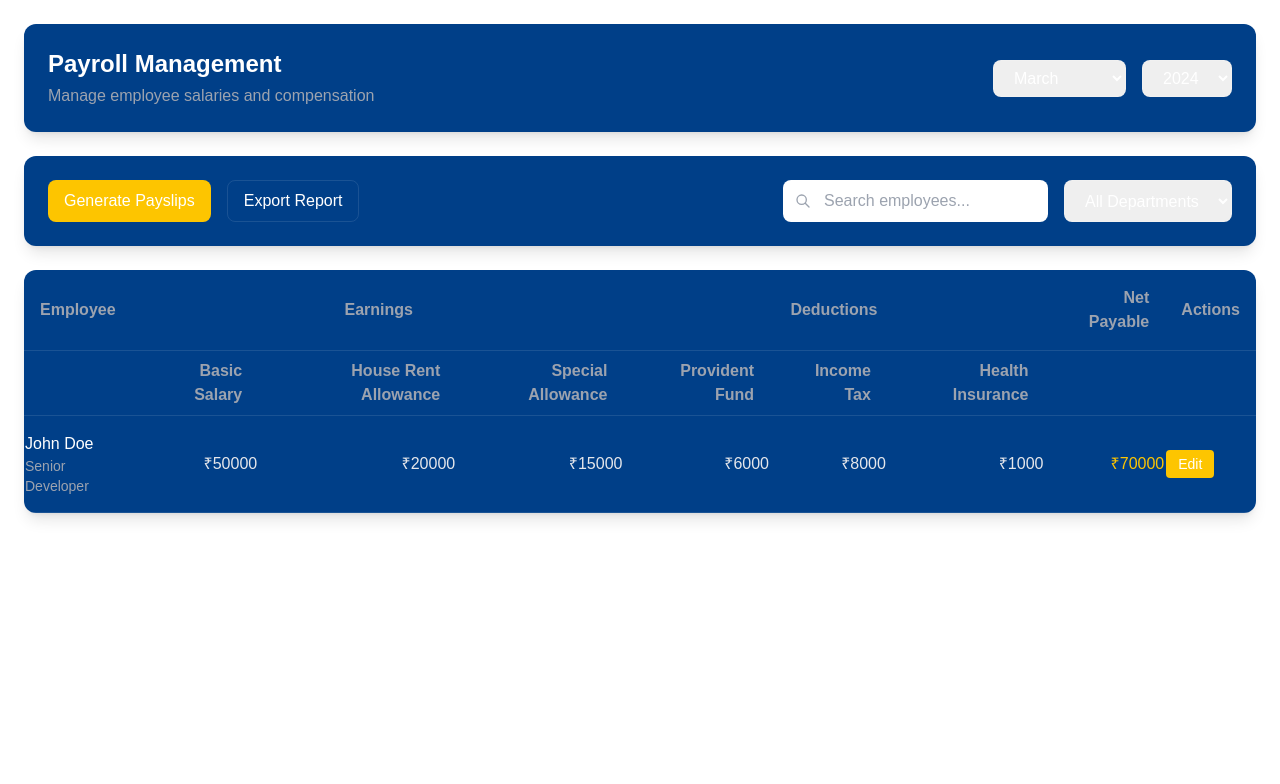
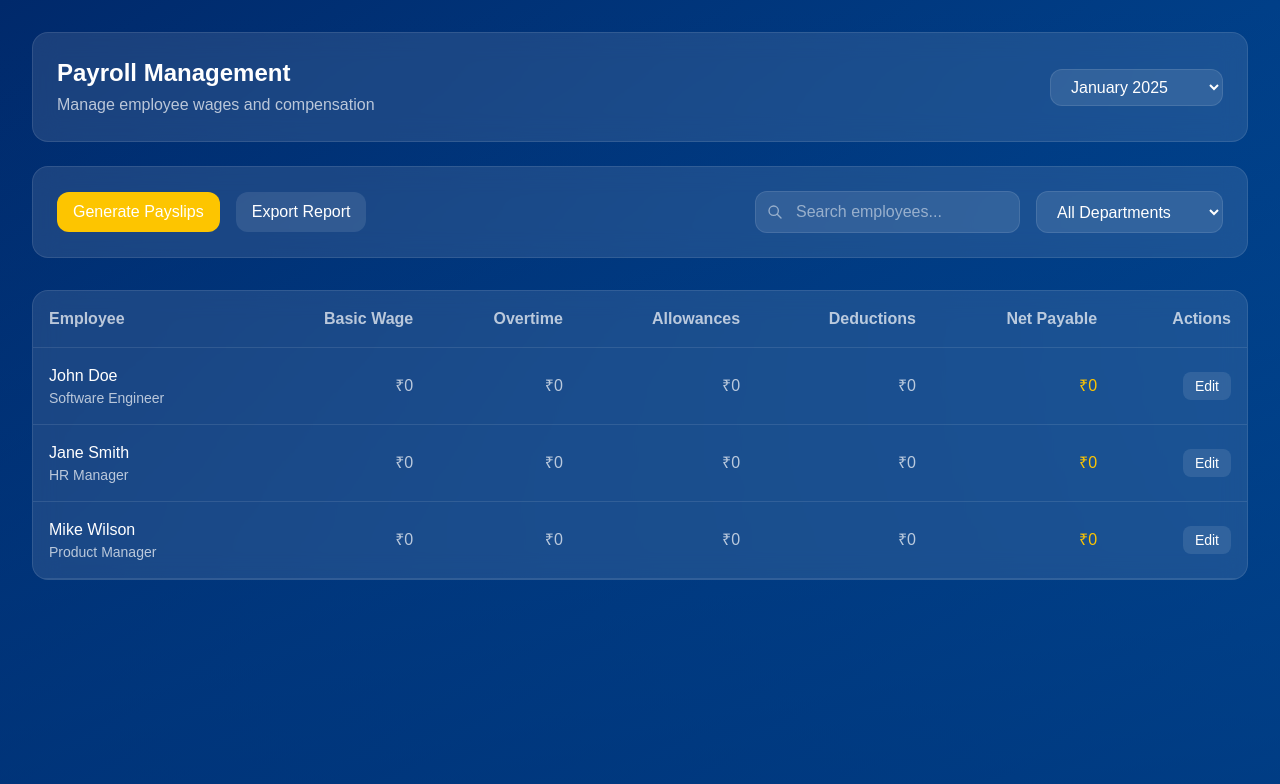
Before and after one commit to ThatNinjaGuy/employee-management, a Next.js app: page /payroll in a window 1280 px wide. Shown: the top 784 px of the page. Built offline with nearby package versions, Linux system fonts and the light colour scheme.

Commit message:
Integrated payroll with employee management

```diff
--- a/src/components/payroll/PayrollActions.tsx
+++ b/src/components/payroll/PayrollActions.tsx
@@ -1,24 +1,33 @@
-export function PayrollActions() {
+interface PayrollActionsProps {
+  onSearch?: (term: string) => void;
+  onDepartmentChange?: (department: string) => void;
+}
+
+export function PayrollActions({
+  onSearch,
+  onDepartmentChange,
+}: PayrollActionsProps) {
   return (
-    <div className="flex flex-col sm:flex-row gap-4 justify-between items-start sm:items-center bg-primary-dark rounded-xl p-6 shadow-lg">
+    <div className="mt-6 flex flex-col sm:flex-row gap-4 justify-between items-start sm:items-center bg-white/10 backdrop-blur-md rounded-2xl p-6 border border-white/10">
       <div className="flex gap-4">
-        <button className="px-4 py-2 bg-accent-main text-white rounded-lg hover:bg-accent-light transition-colors duration-200">
+        <button className="px-4 py-2 bg-accent-main text-white rounded-xl hover:bg-accent-light transition-colors duration-300">
           Generate Payslips
         </button>
-        <button className="px-4 py-2 bg-primary-darker text-white rounded-lg border border-white/10 hover:bg-primary-dark/80 transition-colors duration-200">
+        <button className="px-4 py-2 bg-white/10 text-white rounded-xl hover:bg-white/20 transition-colors duration-300">
           Export Report
         </button>
       </div>
 
-      <div className="flex gap-4">
-        <div className="relative">
+      <div className="flex gap-4 w-full sm:w-auto">
+        <div className="relative flex-1 sm:flex-initial">
           <input
             type="text"
             placeholder="Search employees..."
-            className="pl-10 pr-4 py-2 bg-primary-darker text-white rounded-lg border border-white/10 focus:outline-none focus:ring-2 focus:ring-accent-main"
+            onChange={(e) => onSearch?.(e.target.value)}
+            className="w-full pl-10 pr-4 py-2 bg-white/10 text-white rounded-xl border border-white/10 focus:outline-none focus:ring-2 focus:ring-accent-main placeholder:text-white/50"
           />
           <svg
-            className="absolute left-3 top-1/2 -translate-y-1/2 w-4 h-4 text-gray-400"
+            className="absolute left-3 top-1/2 -translate-y-1/2 w-4 h-4 text-white/50"
             fill="none"
             viewBox="0 0 24 24"
             stroke="currentColor"
@@ -32,12 +41,14 @@ export function PayrollActions() {
           </svg>
         </div>
 
-        <select className="bg-primary-darker text-white px-4 py-2 rounded-lg border border-white/10 focus:outline-none focus:ring-2 focus:ring-accent-main">
-          <option value="all">All Departments</option>
-          <option value="engineering">Engineering</option>
-          <option value="design">Design</option>
-          <option value="marketing">Marketing</option>
-          <option value="sales">Sales</option>
+        <select
+          onChange={(e) => onDepartmentChange?.(e.target.value)}
+          className="bg-white/10 text-white px-4 py-2 rounded-xl border border-white/10 focus:outline-none focus:ring-2 focus:ring-accent-main"
+        >
+          <option value="">All Departments</option>
+          <option value="Engineering">Engineering</option>
+          <option value="Product">Product</option>
+          <option value="Human Resources">Human Resources</option>
         </select>
       </div>
     </div>
--- a/src/components/payroll/PayrollCard.tsx
+++ b/src/components/payroll/PayrollCard.tsx
@@ -1,144 +1,72 @@
-"use client";
-import { useState } from "react";
-import { Employee, MonthlyPayroll, PayrollConfig } from "@/types/payroll";
+import { Employee, EmployeePayroll } from "@/types";
+import { PayrollConfig } from "@/types";
 
 interface PayrollCardProps {
   employee: Employee;
+  payroll?: EmployeePayroll;
   payrollConfig: PayrollConfig;
-  onUpdate?: (employeeId: string, updatedPayroll: MonthlyPayroll) => void;
   isEditing: boolean;
   onEditClick: () => void;
-  onSave: () => void;
+  onSave: (payroll: EmployeePayroll) => void;
   onCancel: () => void;
 }
 
 export function PayrollCard({
   employee,
-  payrollConfig,
-  onUpdate,
+  payroll,
   isEditing,
   onEditClick,
   onSave,
   onCancel,
 }: PayrollCardProps) {
-  const [editedPayroll, setEditedPayroll] = useState(employee.monthlyPayroll);
+  const handleSave = () => {
+    if (!payroll) return;
+    onSave(payroll);
+  };
 
-  const handleValueChange = (
-    category: "earnings" | "deductions",
-    componentId:
-      | keyof MonthlyPayroll["earnings"]
-      | keyof MonthlyPayroll["deductions"],
-    value: string
-  ) => {
-    const numValue = Number(value) || 0;
-    const newPayroll = {
-      ...editedPayroll,
-      [category]: {
-        ...editedPayroll[category],
-        [componentId]: numValue,
-      },
-    };
-
-    // Calculate net payable
-    const totalEarnings = Object.values(newPayroll.earnings).reduce(
-      (a, b) => a + b,
-      0
-    );
-    const totalDeductions = Object.values(newPayroll.deductions).reduce(
-      (a, b) => a + b,
-      0
-    );
-    newPayroll.netPayable = totalEarnings - totalDeductions;
-
-    setEditedPayroll(newPayroll);
-    onUpdate?.(employee.employeeId, newPayroll);
-  };
+  const totalAllowances = payroll
+    ? payroll.allowances.food + payroll.allowances.travel
+    : 0;
+  const totalDeductions = payroll
+    ? payroll.deductions.advances + payroll.deductions.other
+    : 0;
 
   return (
     <tr className="border-b border-white/10">
-      <td className="py-4">
+      <td className="py-4 px-4">
         <div>
           <div className="font-medium text-white">{employee.name}</div>
-          <div className="text-sm text-gray-400">{employee.designation}</div>
+          <div className="text-sm text-white/70">{employee.position}</div>
         </div>
       </td>
-      {payrollConfig.earnings.map((component) => (
-        <td key={component.id} className="py-4">
-          {isEditing ? (
-            <input
-              type="number"
-              value={
-                editedPayroll.earnings[
-                  component.id as keyof MonthlyPayroll["earnings"]
-                ]
-              }
-              onChange={(e) =>
-                handleValueChange(
-                  "earnings",
-                  component.id as keyof MonthlyPayroll["earnings"],
-                  e.target.value
-                )
-              }
-              className="w-full bg-primary-darker text-white px-3 py-1 rounded border border-white/10 text-right"
-            />
-          ) : (
-            <span className="block text-right text-gray-200">
-              ₹
-              {
-                editedPayroll.earnings[
-                  component.id as keyof MonthlyPayroll["earnings"]
-                ]
-              }
-            </span>
-          )}
-        </td>
-      ))}
-      {payrollConfig.deductions.map((component) => (
-        <td key={component.id} className="py-4">
-          {isEditing ? (
-            <input
-              type="number"
-              value={
-                editedPayroll.deductions[
-                  component.id as keyof MonthlyPayroll["deductions"]
-                ]
-              }
-              onChange={(e) =>
-                handleValueChange(
-                  "deductions",
-                  component.id as keyof MonthlyPayroll["deductions"],
-                  e.target.value
-                )
-              }
-              className="w-full bg-primary-darker text-white px-3 py-1 rounded border border-white/10 text-right"
-            />
-          ) : (
-            <span className="block text-right text-gray-200">
-              ₹
-              {
-                editedPayroll.deductions[
-                  component.id as keyof MonthlyPayroll["deductions"]
-                ]
-              }
-            </span>
-          )}
-        </td>
-      ))}
-      <td className="py-4 text-right font-medium text-accent-main">
-        ₹{editedPayroll.netPayable}
+      <td className="py-4 px-4 text-right text-white/70">
+        ₹{payroll?.basicWage || 0}
       </td>
-      <td className="py-4">
+      <td className="py-4 px-4 text-right text-white/70">
+        ₹{payroll?.overtime.amount || 0}
+        {payroll?.overtime.hours ? (
+          <span className="text-sm text-white/50 ml-1">
+            ({payroll.overtime.hours}h)
+          </span>
+        ) : null}
+      </td>
+      <td className="py-4 px-4 text-right text-white/70">₹{totalAllowances}</td>
+      <td className="py-4 px-4 text-right text-white/70">₹{totalDeductions}</td>
+      <td className="py-4 px-4 text-right font-medium text-accent-main">
+        ₹{payroll?.netPayable || 0}
+      </td>
+      <td className="py-4 px-4 text-right">
         {isEditing ? (
           <div className="flex gap-2 justify-end">
             <button
-              onClick={onSave}
-              className="px-3 py-1 bg-accent-main text-white text-sm rounded hover:bg-accent-light"
+              onClick={handleSave}
+              className="px-3 py-1 bg-accent-main text-white text-sm rounded-lg hover:bg-accent-light transition-colors duration-300"
             >
               Save
             </button>
             <button
               onClick={onCancel}
-              className="px-3 py-1 bg-primary-darker text-white text-sm rounded"
+              className="px-3 py-1 bg-white/10 text-white text-sm rounded-lg hover:bg-white/20 transition-colors duration-300"
             >
               Cancel
             </button>
@@ -146,7 +74,7 @@ export function PayrollCard({
         ) : (
           <button
             onClick={onEditClick}
-            className="px-3 py-1 bg-accent-main text-white text-sm rounded hover:bg-accent-light"
+            className="px-3 py-1 bg-white/10 text-white text-sm rounded-lg hover:bg-white/20 transition-colors duration-300"
           >
             Edit
           </button>
--- a/src/components/payroll/PayrollHeader.tsx
+++ b/src/components/payroll/PayrollHeader.tsx
@@ -1,70 +1,43 @@
 interface PayrollHeaderProps {
-  selectedMonth: string;
-  selectedYear: number;
+  selectedMonth: string; // YYYY-MM format
   onMonthChange: (month: string) => void;
-  onYearChange: (year: number) => void;
 }
-
-const MONTHS = [
-  "January",
-  "February",
-  "March",
-  "April",
-  "May",
-  "June",
-  "July",
-  "August",
-  "September",
-  "October",
-  "November",
-  "December",
-];
 
 export function PayrollHeader({
   selectedMonth,
-  selectedYear,
   onMonthChange,
-  onYearChange,
 }: PayrollHeaderProps) {
-  const currentYear = new Date().getFullYear();
-  const years = Array.from({ length: 5 }, (_, i) => currentYear - 2 + i);
+  const currentDate = new Date();
+  const months = Array.from({ length: 12 }, (_, i) => {
+    const date = new Date(currentDate.getFullYear(), i);
+    return {
+      value: date.toISOString().slice(0, 7),
+      label: date.toLocaleString("default", { month: "long", year: "numeric" }),
+    };
+  });
 
   return (
-    <div className="bg-primary-dark rounded-xl p-6 shadow-lg">
+    <div className="bg-white/10 backdrop-blur-md rounded-2xl p-6 border border-white/10">
       <div className="flex flex-col sm:flex-row justify-between items-start sm:items-center gap-4">
         <div>
           <h1 className="text-2xl font-bold text-white">Payroll Management</h1>
-          <p className="text-gray-400 mt-1">
-            Manage employee salaries and compensation
+          <p className="text-white/70 mt-1">
+            Manage employee wages and compensation
           </p>
         </div>
 
-        <div className="flex gap-4">
         <select
           value={selectedMonth}
           onChange={(e) => onMonthChange(e.target.value)}
-            className="bg-primary-darker text-white px-4 py-2 rounded-lg border border-white/10 focus:outline-none focus:ring-2 focus:ring-accent-main"
+          className="bg-white/10 text-white px-4 py-2 rounded-xl border border-white/10 focus:outline-none focus:ring-2 focus:ring-accent-main"
         >
-            {MONTHS.map((month) => (
-              <option key={month} value={month}>
-                {month}
-              </option>
-            ))}
-          </select>
-
-          <select
-            value={selectedYear}
-            onChange={(e) => onYearChange(Number(e.target.value))}
-            className="bg-primary-darker text-white px-4 py-2 rounded-lg border border-white/10 focus:outline-none focus:ring-2 focus:ring-accent-main"
-          >
-            {years.map((year) => (
-              <option key={year} value={year}>
-                {year}
+          {months.map(({ value, label }) => (
+            <option key={value} value={value}>
+              {label}
             </option>
           ))}
         </select>
       </div>
     </div>
-    </div>
   );
 }
--- a/src/components/payroll/PayrollManagement.tsx
+++ b/src/components/payroll/PayrollManagement.tsx
@@ -1,98 +1,89 @@
 "use client";
 
 import { useState } from "react";
-import { payrollComponents, dummyPayrollData } from "@/data/payrollConfig";
-import { PayrollCard } from "@/components/payroll/PayrollCard";
-import { PayrollHeader } from "@/components/payroll/PayrollHeader";
-import { PayrollActions } from "@/components/payroll/PayrollActions";
-import { MonthlyPayroll } from "@/types/payroll";
+import { payrollConfig } from "@/data/payrollConfig";
+import { employeePayrolls } from "@/data/dummy";
+import { useEmployees } from "@/context/EmployeeContext";
+import { PayrollCard } from "./PayrollCard";
+import { PayrollHeader } from "./PayrollHeader";
+import { PayrollActions } from "./PayrollActions";
+import { EmployeePayroll } from "@/types";
 
 export function PayrollManagement() {
-  const [selectedMonth, setSelectedMonth] = useState<string>("March");
-  const [selectedYear, setSelectedYear] = useState<number>(2024);
-  const [payrollData, setPayrollData] = useState(dummyPayrollData);
-  const [editingId, setEditingId] = useState<string | null>(null);
+  const { employees } = useEmployees();
+  const [selectedMonth, setSelectedMonth] = useState<string>(
+    new Date().toISOString().slice(0, 7)
+  ); // YYYY-MM format
+  const [payrollData, setPayrollData] = useState(employeePayrolls);
+  const [editingId, setEditingId] = useState<number | null>(null);
 
   const handlePayrollUpdate = (
-    employeeId: string,
-    updatedPayroll: MonthlyPayroll
+    employeeId: number,
+    updatedPayroll: EmployeePayroll
   ) => {
     setPayrollData((prev) =>
-      prev.map((employee) =>
-        employee.employeeId === employeeId
-          ? { ...employee, monthlyPayroll: updatedPayroll }
-          : employee
+      prev.map((payroll) =>
+        payroll.employeeId === employeeId ? updatedPayroll : payroll
       )
     );
   };
 
+  const filteredPayroll = payrollData.filter((p) => p.month === selectedMonth);
+
   return (
-    <div className="min-h-screen bg-primary-darker p-6">
-      <div className="max-w-7xl mx-auto space-y-6">
+    <div className="min-h-screen bg-gradient-to-br from-primary-darkest via-primary-dark to-primary-main relative">
+      <div className="absolute inset-0 bg-grid-white/[0.05] bg-[size:4rem_4rem] pointer-events-none" />
+      <div className="absolute inset-0 bg-gradient-to-t from-primary-darkest/50 to-transparent" />
+
+      <div className="container mx-auto px-4 sm:px-6 lg:px-8 py-8 relative z-10">
         <PayrollHeader
           selectedMonth={selectedMonth}
-          selectedYear={selectedYear}
           onMonthChange={setSelectedMonth}
-          onYearChange={setSelectedYear}
         />
         <PayrollActions />
-        <div className="overflow-x-auto bg-primary-dark rounded-xl shadow-lg">
+
+        <div className="mt-8 overflow-x-auto bg-white/10 backdrop-blur-md rounded-2xl border border-white/10">
           <table className="w-full">
             <thead>
               <tr className="border-b border-white/10">
-                <th className="text-left py-4 px-4 text-gray-400">Employee</th>
-                <th
-                  className="text-gray-400 py-4 px-4 text-center"
-                  colSpan={payrollComponents.earnings.length}
-                >
-                  Earnings
+                <th className="text-left py-4 px-4 text-white/70">Employee</th>
+                <th className="text-right py-4 px-4 text-white/70">
+                  Basic Wage
                 </th>
-                <th
-                  className="text-gray-400 py-4 px-4 text-center"
-                  colSpan={payrollComponents.deductions.length}
-                >
+                <th className="text-right py-4 px-4 text-white/70">Overtime</th>
+                <th className="text-right py-4 px-4 text-white/70">
+                  Allowances
+                </th>
+                <th className="text-right py-4 px-4 text-white/70">
                   Deductions
                 </th>
-                <th className="text-gray-400 py-4 px-4 text-right">
+                <th className="text-right py-4 px-4 text-white/70">
                   Net Payable
                 </th>
-                <th className="text-gray-400 py-4 px-4 text-right">Actions</th>
-              </tr>
-              <tr className="border-b border-white/10">
-                <th className="text-left py-2 px-4 text-gray-400"></th>
-                {payrollComponents.earnings.map((component) => (
-                  <th
-                    key={component.id}
-                    className="py-2 px-4 text-gray-400 text-right"
-                  >
-                    {component.name}
-                  </th>
-                ))}
-                {payrollComponents.deductions.map((component) => (
-                  <th
-                    key={component.id}
-                    className="py-2 px-4 text-gray-400 text-right"
-                  >
-                    {component.name}
-                  </th>
-                ))}
-                <th className="py-2 px-4"></th>
-                <th className="py-2 px-4"></th>
+                <th className="text-right py-4 px-4 text-white/70">Actions</th>
               </tr>
             </thead>
             <tbody>
-              {payrollData.map((employee) => (
-                <PayrollCard
-                  key={employee.employeeId}
-                  employee={employee}
-                  payrollConfig={payrollComponents}
-                  onUpdate={handlePayrollUpdate}
-                  isEditing={editingId === employee.employeeId}
-                  onEditClick={() => setEditingId(employee.employeeId)}
-                  onSave={() => setEditingId(null)}
-                  onCancel={() => setEditingId(null)}
-                />
-              ))}
+              {employees.map((employee) => {
+                const payroll = filteredPayroll.find(
+                  (p) => p.employeeId === employee.id
+                );
+                return (
+                  <PayrollCard
+                    key={employee.id}
+                    employee={employee}
+                    payroll={payroll}
+                    payrollConfig={payrollConfig}
+                    isEditing={editingId === employee.id}
+                    onEditClick={() => setEditingId(employee.id)}
+                    onSave={(updatedPayroll) => {
+                      handlePayrollUpdate(employee.id, updatedPayroll);
+                      setEditingId(null);
+                    }}
+                    onCancel={() => setEditingId(null)}
+                  />
+                );
+              })}
             </tbody>
           </table>
         </div>
--- a/src/data/dummy.ts
+++ b/src/data/dummy.ts
@@ -1,4 +1,4 @@
-import { Employee, EmployeeAttendance } from "@/types";
+import { Employee, EmployeeAttendance, EmployeePayroll } from "@/types";
 
 export const employees: Employee[] = [
   {
@@ -109,3 +109,30 @@ export const employeeAttendance: EmployeeAttendance[] = [
   },
   // Add more attendance records as needed
 ];
+
+export const employeePayrolls: EmployeePayroll[] = [
+  {
+    employeeId: 1,
+    month: "2024-03",
+    basicWage: 22100, // 26 days * 850 (skilled min wage)
+    overtime: {
+      hours: 12,
+      amount: 2550, // (850/8) * 2 * 12
+    },
+    allowances: {
+      food: 2600, // 26 days * 100
+      travel: 2080, // 26 days * 80
+    },
+    advances: {
+      taken: 10000,
+      recovered: 2000,
+      balance: 8000,
+    },
+    deductions: {
+      advances: 2000,
+      other: 500,
+    },
+    netPayable: 26830, // basic + overtime + allowances - deductions
+  },
+  // Add more dummy payroll records...
+];
--- a/src/data/payrollConfig.ts
+++ b/src/data/payrollConfig.ts
@@ -1,73 +1,59 @@
-export const payrollComponents = {
-  earnings: [
+import { PayrollConfig, PayrollComponent } from "@/types";
+
+export const payrollConfig: PayrollConfig = {
+  dailyWageRange: {
+    skilled: { min: 850, max: 1200 }, // Mason, Carpenter, etc.
+    semiskilled: { min: 650, max: 850 }, // Helper, Painter
+    unskilled: { min: 500, max: 650 }, // Labor, Cleaner
+  },
+  overtimeRate: 2, // 2x for overtime hours
+  allowances: {
+    food: 100, // ₹100 per day food allowance
+    travel: 80, // ₹80 per day travel allowance
+  },
+  advances: {
+    maxAmount: 20000, // Maximum ₹20,000 advance
+    recoveryRate: 20, // 20% of salary can be deducted for advance recovery
+  },
+};
+
+export const payrollComponents: PayrollComponent[] = [
   {
-      id: "basic",
-      name: "Basic Salary",
-      type: "percentage" as const,
-      defaultValue: 50, // 50% of CTC
-      editable: false,
+    id: 1,
+    name: "Basic Wage",
+    type: "earning",
+    description: "Daily wage based on skill level * number of working days",
   },
   {
-      id: "hra",
-      name: "House Rent Allowance",
-      type: "percentage" as const,
-      defaultValue: 20, // 20% of CTC
-      editable: true,
+    id: 2,
+    name: "Overtime",
+    type: "earning",
+    description: "2x rate for hours worked beyond standard 8 hours",
   },
   {
-      id: "specialAllowance",
-      name: "Special Allowance",
-      type: "calculated" as const,
-      defaultValue: 0, // Automatically calculated
-      editable: false,
-    },
-  ],
-  deductions: [
-    {
-      id: "pf",
-      name: "Provident Fund",
-      type: "percentage" as const,
-      defaultValue: 12, // 12% of basic salary
-      editable: false,
+    id: 3,
+    name: "Food Allowance",
+    type: "earning",
+    description: "Daily allowance for meals during work days",
   },
   {
-      id: "tax",
-      name: "Income Tax",
-      type: "calculated" as const,
-      defaultValue: 0, // Calculated based on tax slabs
-      editable: false,
+    id: 4,
+    name: "Travel Allowance",
+    type: "earning",
+    description: "Daily allowance for travel to work site",
   },
   {
-      id: "insurance",
-      name: "Health Insurance",
-      type: "fixed" as const,
-      defaultValue: 1000,
-      editable: true,
+    id: 5,
+    name: "Advance Recovery",
+    type: "deduction",
+    description: "Recovery of advances taken by employee",
   },
-  ],
-};
+  {
+    id: 6,
+    name: "Tools Damage",
+    type: "deduction",
+    description: "Deductions for any damage to company tools/equipment",
+  },
+];
 
-export const dummyPayrollData = [
-  {
-    employeeId: "EMP001",
-    name: "John Doe",
-    designation: "Senior Developer",
-    ctc: 1200000, // Annual CTC
-    monthlyPayroll: {
-      month: "March",
-      year: 2024,
-      earnings: {
-        basic: 50000,
-        hra: 20000,
-        specialAllowance: 15000,
-      },
-      deductions: {
-        pf: 6000,
-        tax: 8000,
-        insurance: 1000,
-      },
-      netPayable: 70000,
-    },
-  },
-  // Add more dummy employees...
-];
+export const skillLevels = ["skilled", "semiskilled", "unskilled"] as const;
```
Also changed, not shown: src/types/index.ts (+48 -0 lines). Lines whose indentation alone changed are shown as unchanged.
